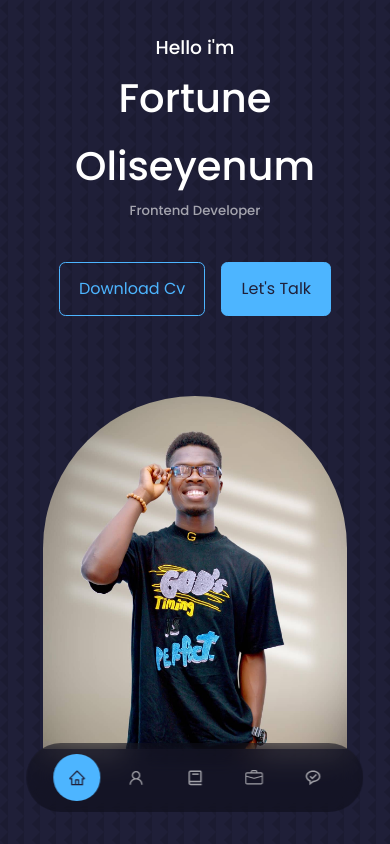
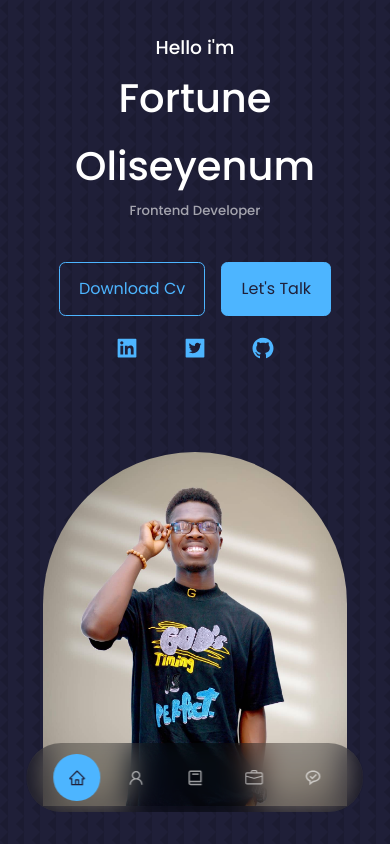
Before and after one commit to AfrokingJasper/My-React-Portfolio, a React (Create React App) app: page / in a window 390 px wide. Shown: the top 844 px of the page. Built offline with nearby package versions, Linux system fonts and the light colour scheme.

Commit message:
mobile header socials

```diff
--- a/src/components/header/header.css
+++ b/src/components/header/header.css
@@ -44,7 +44,7 @@ header {
   position: absolute;
   left: 50%;
   transform: translateX(-50%);
-  margin-top: 4rem;
+  margin-top: 3rem;
   border-radius: 12rem 12rem 0 0;
   padding: 1rem 1.5rem 1.5rem 1.5rem;
 }
@@ -59,6 +59,10 @@ header {
   transform: rotate(90deg);
   font-weight: 300;
   font-size: 0.8rem;
+}
+
+.mobile__cta {
+  display: none;
 }
 
 /* media queries (medium devices) */
@@ -79,4 +83,17 @@ header {
   .scroll__down {
     display: none;
   }
+
+  .mobile__cta {
+    display: flex;
+    gap: 1rem;
+    width: 10rem;
+    margin: 1rem auto;
+    justify-content: space-between;
+    align-items: center;
+  }
+
+  .mobile__cta a {
+    font-size: 1.5rem;
+  }
 }
--- a/src/components/header/header.jsx
+++ b/src/components/header/header.jsx
@@ -3,6 +3,9 @@ import "./header.css";
 import CTA from "./cta";
 import pg from "../../assest/profile-image.jpg";
 import HeaderSocials from "./headerSocials";
+import { AiFillLinkedin } from "react-icons/ai";
+import { AiFillTwitterSquare } from "react-icons/ai";
+import { AiOutlineGithub } from "react-icons/ai";
 
 const Header = (props) => {
   return (
@@ -13,6 +16,23 @@ const Header = (props) => {
         <h5 className="text-light">Frontend Developer</h5>
         <CTA />
         <HeaderSocials />
+        <div className="mobile__cta">
+          <a
+            href="https://www.linkedin.com/in/fortune-oliseyenum-a44960262/"
+            target="_blank"
+          >
+            <AiFillLinkedin />
+          </a>
+          <a href="https://twitter.com/TheLightHouseT5" target="_blank">
+            <AiFillTwitterSquare />
+          </a>
+          <a
+            href="https://github.com/AfrokingJasper?tab=repositories"
+            target="_blank"
+          >
+            <AiOutlineGithub />
+          </a>
+        </div>
 
         <div className="pg">
           <img src={pg} alt="fortune" />
```
